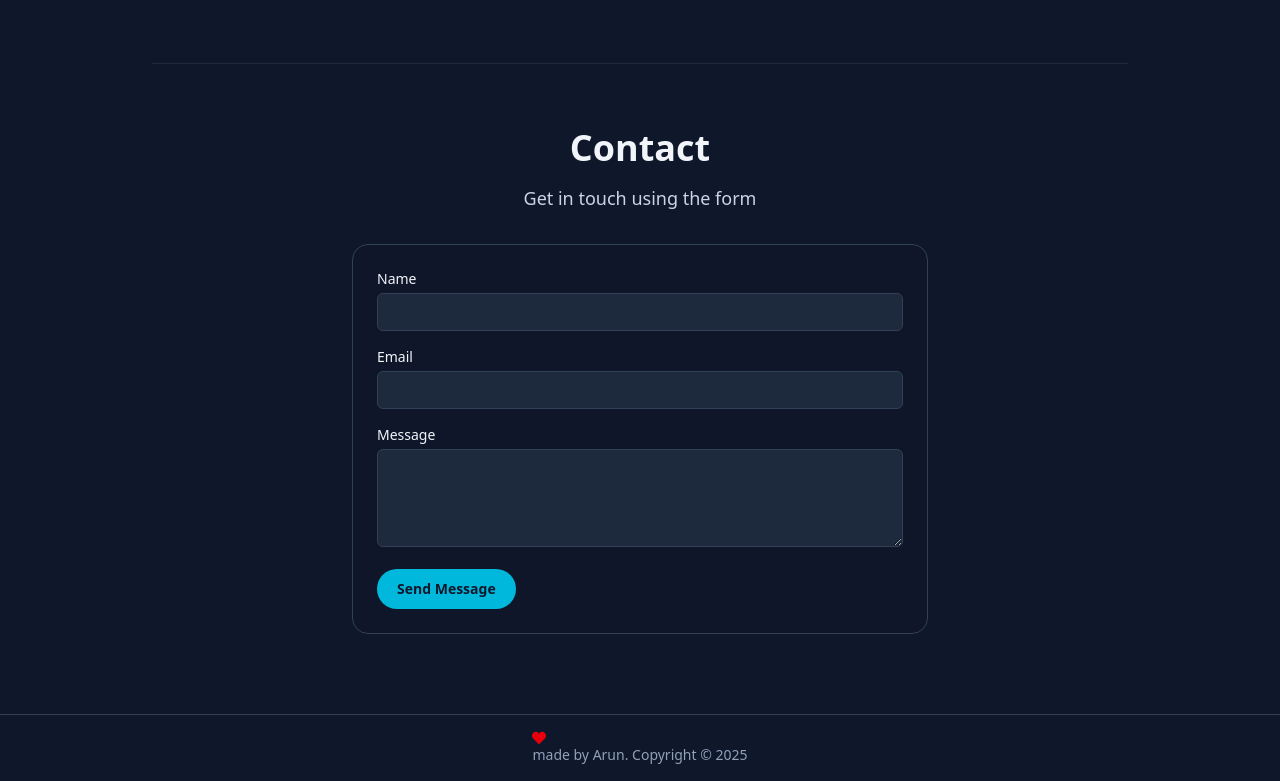
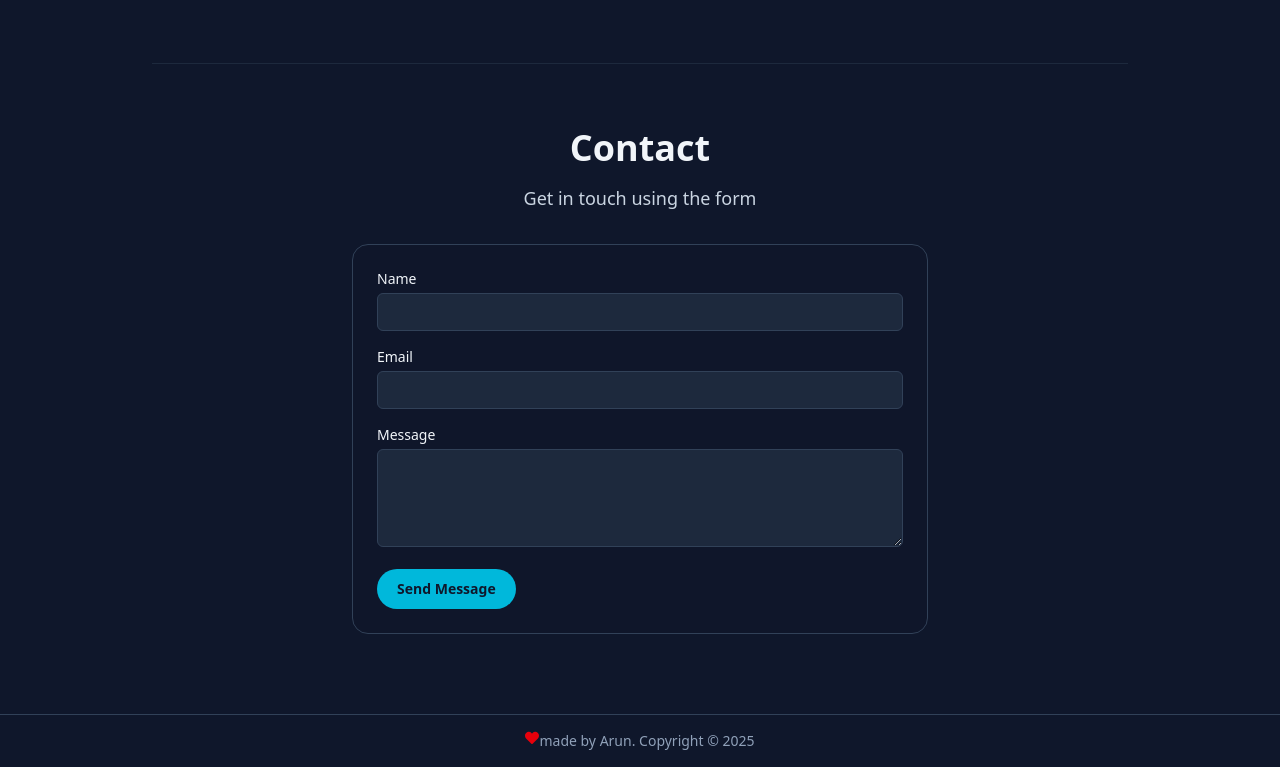
Before and after one commit to ArunNishad46/MY_PORTFOLIO, a React (Vite) app in the folder Client/: page / in a window 1280 px wide. Shown: the part 2466-3247 px from the top of the page. Built offline with nearby package versions, Linux system fonts and the light colour scheme.

Commit message:
Change paragraph to flex layout in Footer component

```diff
--- a/Client/src/components/Footer.jsx
+++ b/Client/src/components/Footer.jsx
@@ -7,7 +7,7 @@ export default function Footer() {
   return (
     <footer className="py-4 border-t border-slate-700 mt-4">
       <div className="flex flex-col md:flex-row items-center justify-center md:gap-6 gap-2 px-2">
-        <p className="text-sm text-slate-400">
+        <p className="flex text-sm text-slate-400">
           <FaHeart className="text-md text-red-600" /> made by Arun. Copyright © {new Date().getFullYear()}
         </p>
       </div>
```
